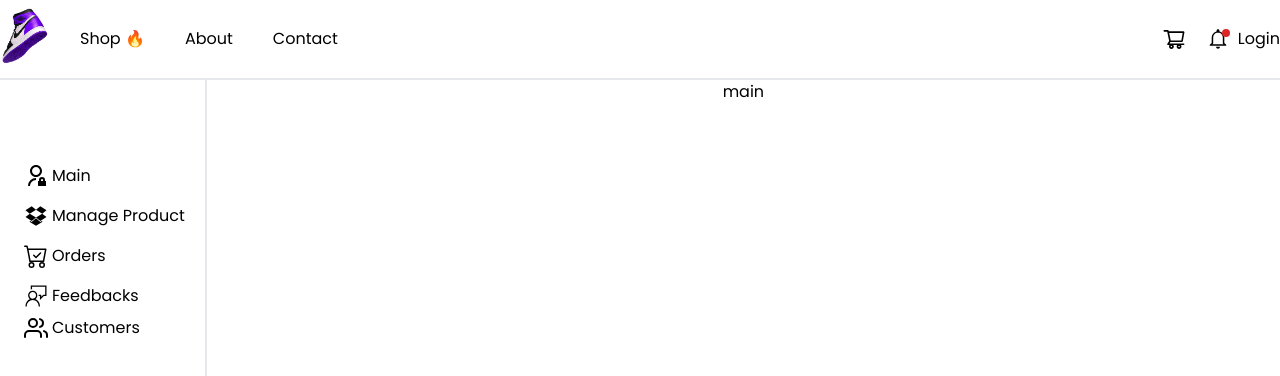
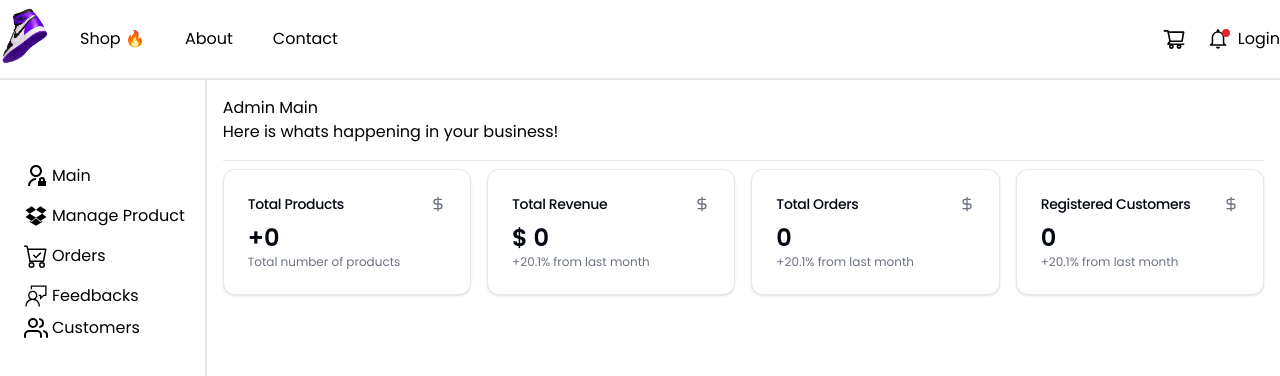
Before and after one commit to reydelshit/ordering-system, a React (Vite) app: page /admin in a window 1280 px wide. Shown: the top 376 px of the page. Built offline with nearby package versions, Linux system fonts and the light colour scheme; no server answers.

Commit message:
commit kay magkaon na

```diff
--- a/src/components/Profile.tsx
+++ b/src/components/Profile.tsx
@@ -8,6 +8,13 @@ import { Button } from './ui/button';
 import { Link } from 'react-router-dom';
 import Cart from './components/Cart';
 import ProfileOrdersTable from './components/ProfileOrderTable';
+import {
+  Select,
+  SelectContent,
+  SelectItem,
+  SelectTrigger,
+  SelectValue,
+} from '@/components/ui/select';
 
 type User = {
   user_id: number;
@@ -32,11 +39,13 @@ type Cart = {
   status: string;
   product_id: number;
   order_id: number;
+  created_at: string;
 };
 export default function Profile() {
   const [user, setUser] = useState<User[]>([]);
   const [cart, setCart] = useState<Cart[]>([]);
   const [paidOrders, setPaidOrders] = useState<Cart[]>([]);
+  const [status, setStatus] = useState('');
 
   const getUserData = () => {
     axios
@@ -80,6 +89,13 @@ export default function Profile() {
     handleFetchCart();
     getPaidOrders();
   }, []);
+
+  const handleStatus = (event: string) => {
+    const selectedValue = event;
+
+    console.log(selectedValue);
+    setStatus(selectedValue);
+  };
 
   return (
     <div className="w-full p-4">
@@ -149,7 +165,19 @@ export default function Profile() {
           {/* <Messages /> */}
         </div>
         <div className="w-[75rem] border-2 rounded-md">
-          <ProfileOrdersTable paidOrders={paidOrders} />
+          <Select onValueChange={(e) => handleStatus(e)}>
+            <SelectTrigger className="w-[120px]">
+              <SelectValue placeholder="Status" />
+            </SelectTrigger>
+            <SelectContent>
+              <SelectItem value="All">All</SelectItem>
+              <SelectItem value="Pending">Pending</SelectItem>
+              <SelectItem value="Shipped">Shipped</SelectItem>
+              <SelectItem value="Cancelled">Cancelled</SelectItem>
+              <SelectItem value="Delivered">Delivered</SelectItem>
+            </SelectContent>
+          </Select>
+          <ProfileOrdersTable status={status} paidOrders={paidOrders} />
         </div>
       </div>
     </div>
--- a/src/components/admin/Admin.tsx
+++ b/src/components/admin/Admin.tsx
@@ -26,7 +26,7 @@ export default function AdminRoutes() {
           </Link>
         </span>
         <span className="flex gap-2 p-1 w-full mb-2">
-          <Link className="flex" to="/admin/orders">
+          <Link className="flex" to="/admin/manage-product">
             <AiOutlineDropbox className="w-[2rem] h-[1.5rem]" />
             Manage Product
           </Link>
--- a/src/components/admin/pages/Main.tsx
+++ b/src/components/admin/pages/Main.tsx
@@ -1,7 +1,175 @@
+import {
+  Card,
+  CardContent,
+  CardDescription,
+  CardFooter,
+  CardHeader,
+  CardTitle,
+} from '@/components/ui/card';
+import { Separator } from '@/components/ui/separator';
+import axios from 'axios';
+import { useEffect, useState } from 'react';
+
+type Product = {
+  product_names: string;
+  total_quantity: number;
+  payment_type: string;
+  status: string;
+  product_id: number;
+  order_id: number;
+  total_amount: number;
+  user_id: number;
+  status_id: number;
+};
+
 export default function Main() {
+  const [product, setProduct] = useState([]);
+  const [paidOrders, setPaidOrders] = useState<Product[]>([]);
+  const [customers, setCustomers] = useState([]);
+
+  const getProduct = () => {
+    axios.get('http://localhost/ordering/product.php/').then((res) => {
+      console.log(res.data);
+      setProduct(res.data);
+    });
+  };
+  const getPaidOrders = () => {
+    axios.get('http://localhost/ordering/orders-admin.php').then((res) => {
+      console.log(res.data, 'paid');
+
+      const paidOrders = res.data.map((product: Product) => ({
+        ...product,
+        total_quantity: Number(product.total_quantity),
+      }));
+
+      setPaidOrders(paidOrders);
+    });
+  };
+
+  const getCustomersDetails = () => {
+    axios.get('http://localhost/ordering/user.php').then((response) => {
+      console.log(response.data, 'users');
+      setCustomers(response.data);
+    });
+  };
+
+  useEffect(() => {
+    getProduct();
+    getPaidOrders();
+    getCustomersDetails();
+  }, []);
+
   return (
-    <div>
-      <h1>main</h1>
+    <div className="p-4">
+      <div className="text-start mb-4">
+        <h1>Admin Main</h1>
+        <p>Here is whats happening in your business!</p>
+      </div>
+      <Separator />
+      <div className="grid grid-cols-4 my-2 gap-4">
+        <Card className="text-start">
+          <CardHeader className="flex flex-row items-center justify-between space-y-0 pb-2">
+            <CardTitle className="text-sm font-medium">
+              Total Products
+            </CardTitle>
+            <svg
+              xmlns="http://www.w3.org/2000/svg"
+              viewBox="0 0 24 24"
+              fill="none"
+              stroke="currentColor"
+              strokeLinecap="round"
+              strokeLinejoin="round"
+              strokeWidth="2"
+              className="h-4 w-4 text-muted-foreground"
+            >
+              <path d="M12 2v20M17 5H9.5a3.5 3.5 0 0 0 0 7h5a3.5 3.5 0 0 1 0 7H6" />
+            </svg>
+          </CardHeader>
+          <CardContent>
+            <div className="text-2xl font-bold">+{product.length}</div>
+            <p className="text-xs text-muted-foreground">
+              Total number of products
+            </p>
+          </CardContent>
+        </Card>
+
+        <Card className="text-start">
+          <CardHeader className="flex flex-row items-center justify-between space-y-0 pb-2">
+            <CardTitle className="text-sm font-medium">Total Revenue</CardTitle>
+            <svg
+              xmlns="http://www.w3.org/2000/svg"
+              viewBox="0 0 24 24"
+              fill="none"
+              stroke="currentColor"
+              strokeLinecap="round"
+              strokeLinejoin="round"
+              strokeWidth="2"
+              className="h-4 w-4 text-muted-foreground"
+            >
+              <path d="M12 2v20M17 5H9.5a3.5 3.5 0 0 0 0 7h5a3.5 3.5 0 0 1 0 7H6" />
+            </svg>
+          </CardHeader>
+          <CardContent>
+            <div className="text-2xl font-bold">
+              ${' '}
+              {paidOrders.reduce((total, prod) => total + prod.total_amount, 0)}
+            </div>
+            <p className="text-xs text-muted-foreground">
+              +20.1% from last month
+            </p>
+          </CardContent>
+        </Card>
+
+        <Card className="text-start">
+          <CardHeader className="flex flex-row items-center justify-between space-y-0 pb-2">
+            <CardTitle className="text-sm font-medium">Total Orders</CardTitle>
+            <svg
+              xmlns="http://www.w3.org/2000/svg"
+              viewBox="0 0 24 24"
+              fill="none"
+              stroke="currentColor"
+              strokeLinecap="round"
+              strokeLinejoin="round"
+              strokeWidth="2"
+              className="h-4 w-4 text-muted-foreground"
+            >
+              <path d="M12 2v20M17 5H9.5a3.5 3.5 0 0 0 0 7h5a3.5 3.5 0 0 1 0 7H6" />
+            </svg>
+          </CardHeader>
+          <CardContent>
+            <div className="text-2xl font-bold">{paidOrders.length}</div>
+            <p className="text-xs text-muted-foreground">
+              +20.1% from last month
+            </p>
+          </CardContent>
+        </Card>
+
+        <Card className="text-start">
+          <CardHeader className="flex flex-row items-center justify-between space-y-0 pb-2">
+            <CardTitle className="text-sm font-medium">
+              Registered Customers
+            </CardTitle>
+            <svg
+              xmlns="http://www.w3.org/2000/svg"
+              viewBox="0 0 24 24"
+              fill="none"
+              stroke="currentColor"
+              strokeLinecap="round"
+              strokeLinejoin="round"
+              strokeWidth="2"
+              className="h-4 w-4 text-muted-foreground"
+            >
+              <path d="M12 2v20M17 5H9.5a3.5 3.5 0 0 0 0 7h5a3.5 3.5 0 0 1 0 7H6" />
+            </svg>
+          </CardHeader>
+          <CardContent>
+            <div className="text-2xl font-bold">{customers.length}</div>
+            <p className="text-xs text-muted-foreground">
+              +20.1% from last month
+            </p>
+          </CardContent>
+        </Card>
+      </div>
     </div>
   );
 }
--- a/src/components/admin/pages/ViewOrders.tsx
+++ b/src/components/admin/pages/ViewOrders.tsx
@@ -80,10 +80,10 @@ export default function ViewOrders() {
         params: { order_id: order_id.ordersid },
       })
       .then((res) => {
-        // console.log(res.data, 'ndjkabjkda');
+        console.log(res.data, 'ndjkabjkda');
         setUserId(res.data[0].user_id);
+        console.log(res.data[0].user_id, 'user id');
         setOrderDate(res.data[0].created_at);
-        console.log(res.data[0].user_id, 'user id');
         getUserDetails(res.data[0].user_id);
         getOrderDetails(res.data[0].order_id);
         setOrderId(res.data[0].order_id);
--- a/src/components/components/ProfileOrderTable.tsx
+++ b/src/components/components/ProfileOrderTable.tsx
@@ -18,6 +18,7 @@ import {
 } from '@/components/ui/table';
 import { Button } from '@/components/ui/button';
 import { Link } from 'react-router-dom';
+import moment from 'moment';
 
 type Product = {
   cart_id: number;
@@ -29,12 +30,15 @@ type Product = {
   status: string;
   product_id: number;
   order_id: number;
+  created_at: string;
 };
 
 export default function ProfileOrdersTable({
   paidOrders,
+  status,
 }: {
   paidOrders: Product[];
+  status: string;
 }) {
   const orderGroups: { [orderId: string]: Product[] } = {} as {
     [orderId: string]: Product[];
@@ -52,6 +56,7 @@ export default function ProfileOrdersTable({
       <TableCaption>A list of your orders.</TableCaption>
       <TableHeader>
         <TableRow>
+          <TableHead className="text-center">Date</TableHead>
           <TableHead></TableHead>
           <TableHead className="text-center">Product</TableHead>
           <TableHead className="text-center">Price</TableHead>
@@ -65,10 +70,16 @@ export default function ProfileOrdersTable({
       </TableHeader>
 
       {Object.keys(orderGroups).map((orderId, index) => (
-        <TableBody key={index}>
-          {orderGroups[orderId].map((prod, index) => {
+        <TableBody className="border-2 rounded-md" key={index}>
+          {orderGroups[orderId]
+            .filter((prod) => prod.status.includes(status) || status === 'All')
+            .map((prod, index) => {
               return (
                 <TableRow key={index}>
+                  <TableCell className="break-words w-[8rem]">
+                    {moment(prod.created_at).format('LLLL')}
+                  </TableCell>
+
                   <TableCell>
                     <img
                       className="w-[4rem] h-[4rem] rounded-md object-cover bg-gray-100"
@@ -91,7 +102,9 @@ export default function ProfileOrdersTable({
                         Actions
                       </DropdownMenuTrigger>
                       <DropdownMenuContent className="cursor-pointer">
-                      <DropdownMenuItem>Cancel Order</DropdownMenuItem>
+                        <DropdownMenuItem className="cursor-pointer">
+                          Cancel Order
+                        </DropdownMenuItem>
                         <DropdownMenuItem
                           disabled={prod.status == 'Delivered' ? false : true}
                         >
```
Also changed, not shown: src/components/admin/pages/Orders.tsx (+0 -26 lines). Lines whose indentation alone changed are shown as unchanged.
